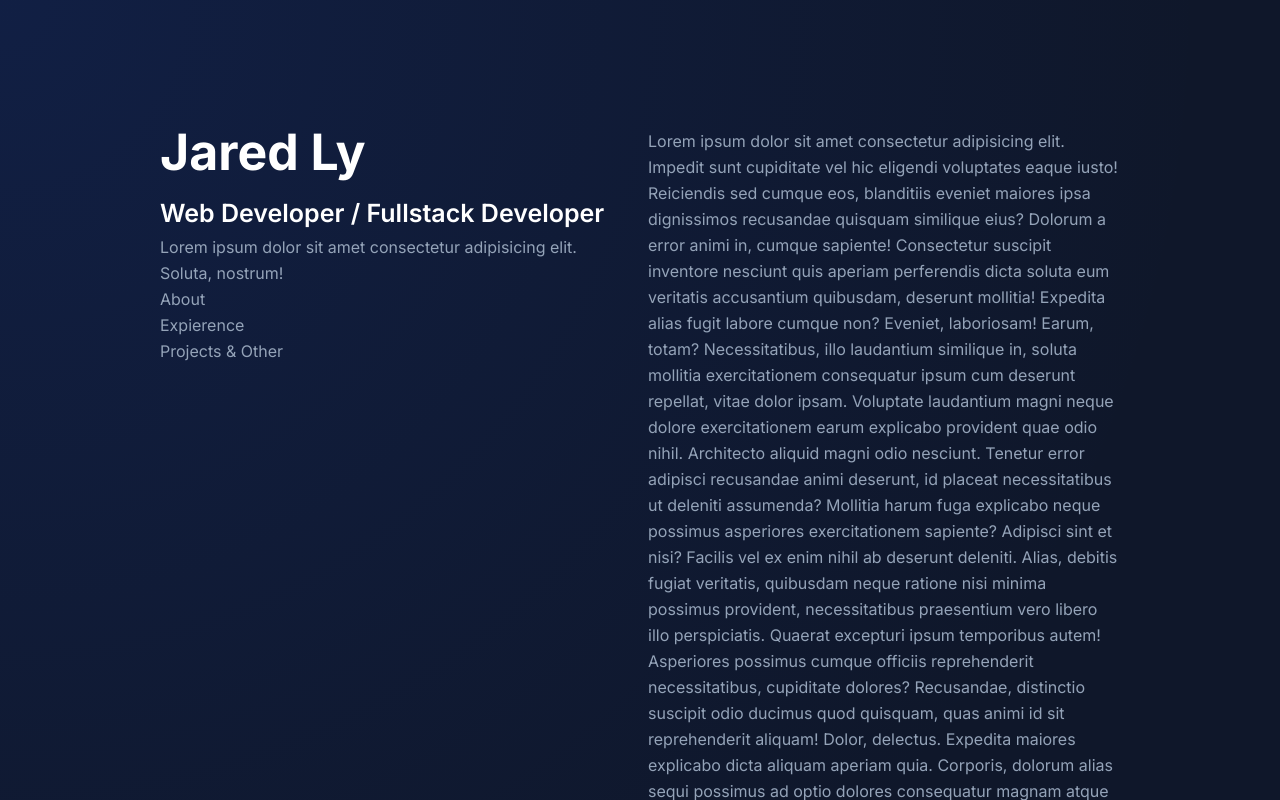
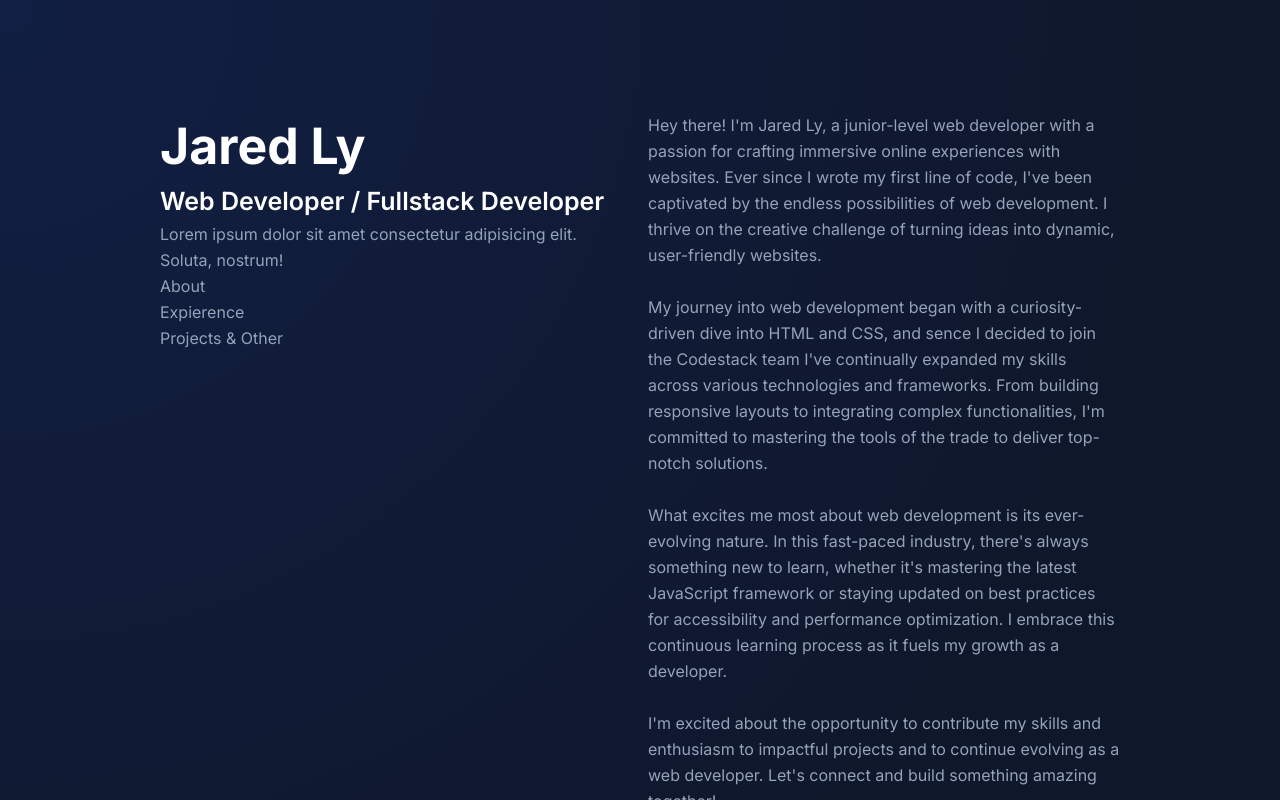
Before and after one commit to JarIsCoding/Jareds-Portfolio, a Next.js app: page / in a window 1280 px wide. Built offline with nearby package versions, Linux system fonts and the light colour scheme.

Commit message:
change of how website layout is using flex instead of grid

```diff
--- a/src/app/globals.css
+++ b/src/app/globals.css
@@ -16,3 +16,7 @@ body{
 .scrollbar::-webkit-scrollbar {
   display: none;
 }
+
+html{
+  scroll-behavior: smooth;
+}
--- a/src/app/page.tsx
+++ b/src/app/page.tsx
@@ -6,70 +6,97 @@ export default function Home() {
   const { x, y } = useMousePosition()
 
   return (
-    <div className="bg-slate-900 leading-relaxed text-slate-400 antialiased selection:bg-teal-300 selection:text-teal-900">
+    <div className="bg-slate-900 leading-relaxed text-slate-400 antialiased selection:bg-teal-300 selection:text-teal-900 scroll-smooth">
 
       {/* Radial Graident for spotlight */}
       <div className="absolute inset-0 z-10" style={{ background: `radial-gradient(circle at ${x}px ${y}px, rgba(29, 78, 216, 0.15) 0%, transparent 80%)` }}></div>
 
-      {/* Content here */}
-      <div className="grid grid-cols-2 gap-4 z-20 relative h-screen overflow-y-auto scrollbar">
-        <div className='ms-40 pt-28 text-start fixed w-[460px]'>
+      <div className="flex justify-between gap-4 z-20 mx-40 relative h-screen overflow-y-auto scrollbar">
 
-          {/* Name/Title here */}
-          <p className='text-white text-[50px] font-bold'>
+        <div className='text-start sticky w-1/2 top-0 pt-28'>
+
+          <p className='text-white text-[50px] font-bold leading-snug'>
             Jared Ly
           </p>
           <p className='text-white text-[25px] font-semibold'>
             Web Developer / Fullstack Developer
           </p>
 
-          {/* Description here */}
-            <div className=''>
-              Lorem ipsum dolor sit amet consectetur adipisicing elit. Soluta, nostrum!
-            </div>
+          <div className=''>
+            Lorem ipsum dolor sit amet consectetur adipisicing elit. Soluta, nostrum!
+          </div>
 
-          {/* Links to my content here */}
-          <nav>
+          <nav className='py-30'>
             <ul>
-              <li>About</li>
-              <li>Expierence</li>
-              <li>Projects & Other</li>
+              <a href="#about">
+              <li className='active:text-white'>About</li>
+              </a>
+              <a href="#ex">
+              <li className='active:text-white'>Expierence</li>
+              </a>
+              <a href="#proj">
+              <li className='active:text-white'>Projects & Other</li>
+              </a>
             </ul>
           </nav>
 
         </div>
 
-        <div></div>
+        <div className='w-1/2 mt-28'>
 
-        <div className=''>
-
-          {/* Text and work here */}
-          <div className='pt-32 me-40'>
-            Lorem ipsum dolor sit amet consectetur adipisicing elit. Impedit sunt cupiditate vel hic eligendi voluptates eaque iusto! Reiciendis sed cumque eos, blanditiis eveniet maiores ipsa dignissimos recusandae quisquam similique eius?
-            Dolorum a error animi in, cumque sapiente! Consectetur suscipit inventore nesciunt quis aperiam perferendis dicta soluta eum veritatis accusantium quibusdam, deserunt mollitia! Expedita alias fugit labore cumque non? Eveniet, laboriosam!
-            Earum, totam? Necessitatibus, illo laudantium similique in, soluta mollitia exercitationem consequatur ipsum cum deserunt repellat, vitae dolor ipsam. Voluptate laudantium magni neque dolore exercitationem earum explicabo provident quae odio nihil.
-            Architecto aliquid magni odio nesciunt. Tenetur error adipisci recusandae animi deserunt, id placeat necessitatibus ut deleniti assumenda? Mollitia harum fuga explicabo neque possimus asperiores exercitationem sapiente? Adipisci sint et nisi?
-            Facilis vel ex enim nihil ab deserunt deleniti. Alias, debitis fugiat veritatis, quibusdam neque ratione nisi minima possimus provident, necessitatibus praesentium vero libero illo perspiciatis. Quaerat excepturi ipsum temporibus autem!
-            Asperiores possimus cumque officiis reprehenderit necessitatibus, cupiditate dolores? Recusandae, distinctio suscipit odio ducimus quod quisquam, quas animi id sit reprehenderit aliquam! Dolor, delectus. Expedita maiores explicabo dicta aliquam aperiam quia.
-            Corporis, dolorum alias sequi possimus ad optio dolores consequatur magnam atque eius sed, sit cum! Cumque deserunt provident voluptas rerum nulla possimus, sapiente debitis ratione vero suscipit laboriosam dolores dolorem?
-            Placeat, consequuntur blanditiis! Explicabo accusamus delectus expedita, soluta optio quia natus nulla excepturi ex assumenda tempore aliquid! Laudantium distinctio dolor aut saepe non sequi repudiandae tempora fugiat sit! Itaque, ex!
-            Quas omnis eveniet, libero placeat officia id tempora architecto magnam fugiat nisi quis voluptates possimus velit consequuntur, in magni molestiae accusantium. Deleniti, quis. Illo corporis eum dignissimos dolorem hic inventore?
-            Explicabo quam quas dignissimos vero facilis repellat ipsa porro, quis eos facere molestiae maxime voluptatum consequuntur excepturi hic doloremque error fuga, corrupti accusamus, nihil eveniet assumenda. Consectetur at molestiae qui.
-            Quas, eveniet voluptatum? Animi, eos. Incidunt sapiente, laboriosam debitis aut dolore odit corporis repudiandae porro optio, eligendi dolorem aliquid, quaerat amet delectus cum nihil. Provident maxime placeat nostrum voluptate odio.
-            Illo enim iusto reprehenderit eum optio repudiandae nihil atque, beatae nobis unde impedit fuga dicta blanditiis voluptatibus, voluptas nostrum omnis nisi, quam et aperiam nulla. Libero minus facere sequi quidem?
-            Corrupti id voluptas dolores aliquam adipisci quam explicabo quaerat magnam, eius asperiores tenetur reiciendis culpa maxime quos, expedita quod assumenda beatae nemo quasi necessitatibus fugiat blanditiis placeat eaque. Est, omnis!
-            Culpa deserunt possimus aperiam eligendi alias! Est ad expedita beatae? Quidem, excepturi! Iusto, natus rerum sit cupiditate vitae eius velit nemo doloremque! Exercitationem expedita quidem fugiat quis quaerat quia laboriosam!
-            Cumque fugit expedita unde quidem quod enim aliquam ad repellendus corporis omnis reiciendis, consequatur eveniet velit quibusdam impedit a eius. Voluptatum accusamus nemo error ipsum iure maxime possimus sunt aspernatur.
-            Nihil, ratione? Dignissimos voluptates nisi harum odio provident quisquam quae cumque nihil, quas tenetur. Iure numquam vitae magnam, ipsam hic iusto aspernatur quas esse culpa delectus, pariatur architecto necessitatibus nemo?
-            Ab quis minus itaque dolore saepe, tenetur natus adipisci, error consequuntur illum quasi voluptate quisquam blanditiis totam eum quo. Aperiam at quisquam similique adipisci in odio exercitationem provident quasi dolorem.
-            Cupiditate sint, ab odio temporibus dicta et harum dolorem saepe quia sit hic quo illum deserunt. Incidunt magnam, inventore sunt, quis dolor possimus ut repellat optio deserunt consequatur, dolorem est!
-            Sint, rerum hic aliquid quo totam culpa iste cumque? Animi ea ab quia ad et, fugiat at! Quod cupiditate rerum quas architecto tempora saepe officiis, magnam adipisci ducimus explicabo illo.
-            Labore alias, qui laborum aliquam mollitia, harum optio unde commodi delectus veniam adipisci atque neque voluptates dolores nam aperiam? Qui, harum. Perspiciatis, velit alias. Inventore quasi animi dicta quaerat rem.
-            Alias, corrupti eveniet doloremque atque odio iste animi officiis officia quaerat, rerum ad excepturi dolore eum! Incidunt quod possimus modi, praesentium, dignissimos doloribus porro sapiente neque dolores ut officia quo!
-            Omnis eum officia unde dolorem incidunt eius expedita laboriosam facere assumenda, excepturi corrupti ratione ipsa aut ad quibusdam, similique obcaecati earum quos quo? Similique dolorem nostrum id fuga, explicabo architecto?
-            Quis eos, adipisci soluta quisquam culpa laborum, magni officiis minima fuga facilis modi dolorem sequi. Ea vitae repudiandae, ut officia esse temporibus rerum, molestias, labore beatae accusantium ducimus maxime soluta!
-            Totam, vitae assumenda rerum sed quas, harum et expedita optio facere sit atque aliquam reprehenderit odio magnam voluptatum tenetur? Dolore, sapiente! Consequuntur natus deleniti itaque illum eveniet quod soluta quos.
-            Explicabo illum eius facilis commodi nesciunt unde rerum, quae voluptate quibusdam consectetur vel libero fugiat. Quas eligendi tempore esse odit numquam velit ex explicabo, assumenda, a tenetur earum voluptatem facere?
+          <div id='about' className=''>
+            Hey there! I'm Jared Ly, a junior-level web developer with a passion for crafting immersive online experiences with websites.
+            Ever since I wrote my first line of code, I've been captivated by the endless possibilities of web development.
+            I thrive on the creative challenge of turning ideas into dynamic, user-friendly websites.
+            <br />
+            <br />
+            My journey into web development began with a curiosity-driven dive into HTML and CSS, and sence I decided to join the Codestack team I've continually expanded my skills across various technologies and frameworks.
+            From building responsive layouts to integrating complex functionalities, I'm committed to mastering the tools of the trade to deliver top-notch solutions.
+            <br />
+            <br />
+            What excites me most about web development is its ever-evolving nature.
+            In this fast-paced industry, there's always something new to learn, whether it's mastering the latest JavaScript framework or staying updated on best practices for accessibility and performance optimization.
+            I embrace this continuous learning process as it fuels my growth as a developer.
+            <br />
+            <br />
+            I'm excited about the opportunity to contribute my skills and enthusiasm to impactful projects and to continue evolving as a web developer.
+            Let's connect and build something amazing together!
+          </div>
+          <div id='ex' className=''>
+            Hey there! I'm Jared Ly, a junior-level web developer with a passion for crafting immersive online experiences with websites.
+            Ever since I wrote my first line of code, I've been captivated by the endless possibilities of web development.
+            I thrive on the creative challenge of turning ideas into dynamic, user-friendly websites.
+            <br />
+            <br />
+            My journey into web development began with a curiosity-driven dive into HTML and CSS, and sence I decided to join the Codestack team I've continually expanded my skills across various technologies and frameworks.
+            From building responsive layouts to integrating complex functionalities, I'm committed to mastering the tools of the trade to deliver top-notch solutions.
+            <br />
+            <br />
+            What excites me most about web development is its ever-evolving nature.
+            In this fast-paced industry, there's always something new to learn, whether it's mastering the latest JavaScript framework or staying updated on best practices for accessibility and performance optimization.
+            I embrace this continuous learning process as it fuels my growth as a developer.
+            <br />
+            <br />
+            I'm excited about the opportunity to contribute my skills and enthusiasm to impactful projects and to continue evolving as a web developer.
+            Let's connect and build something amazing together!
+          </div>
+          <div id='proj' className=''>
+            Hey there! I'm Jared Ly, a junior-level web developer with a passion for crafting immersive online experiences with websites.
+            Ever since I wrote my first line of code, I've been captivated by the endless possibilities of web development.
+            I thrive on the creative challenge of turning ideas into dynamic, user-friendly websites.
+            <br />
+            <br />
+            My journey into web development began with a curiosity-driven dive into HTML and CSS, and sence I decided to join the Codestack team I've continually expanded my skills across various technologies and frameworks.
+            From building responsive layouts to integrating complex functionalities, I'm committed to mastering the tools of the trade to deliver top-notch solutions.
+            <br />
+            <br />
+            What excites me most about web development is its ever-evolving nature.
+            In this fast-paced industry, there's always something new to learn, whether it's mastering the latest JavaScript framework or staying updated on best practices for accessibility and performance optimization.
+            I embrace this continuous learning process as it fuels my growth as a developer.
+            <br />
+            <br />
+            I'm excited about the opportunity to contribute my skills and enthusiasm to impactful projects and to continue evolving as a web developer.
+            Let's connect and build something amazing together!
           </div>
         </div>
       </div>
```
